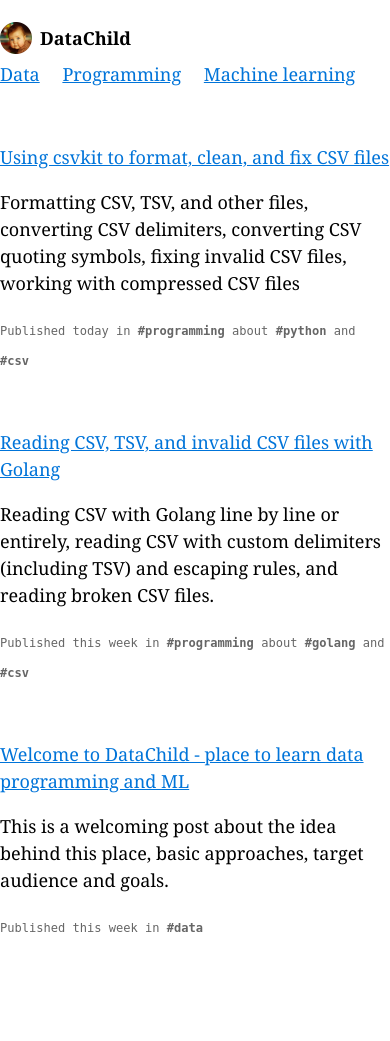
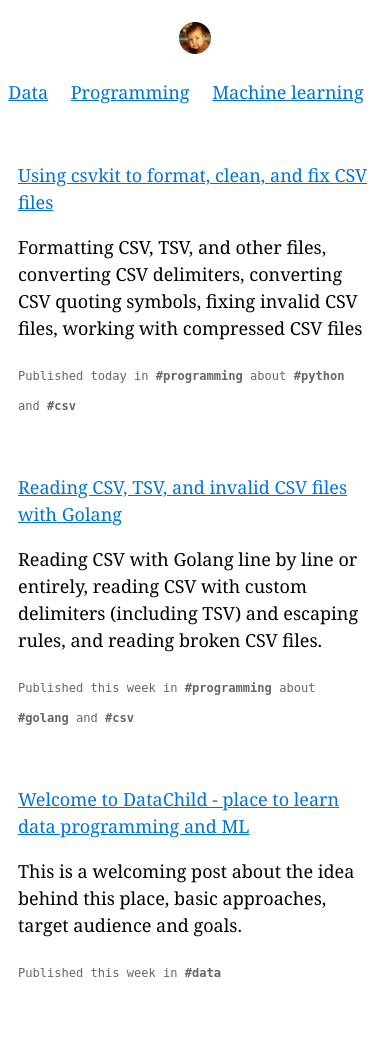
Before and after one commit to mrcrypster/datachild, a PHP site: page / in a window 390 px wide. Before the commit the page ends 932 px from the top, so only its background shows below. Run offline with PHP 8.4, Linux system fonts and the light colour scheme; style sheets or scripts are compiled from the project's sources; some libraries are stand-ins or nearby versions.

Commit message:
mobile styles

```diff
--- a/web/s.less
+++ b/web/s.less
@@ -5,6 +5,9 @@ body {
   line-height: 150%;
   padding: 0;
   margin: 0;
+  border: 0;
+  width: 100%;
+  box-sizing: border-box;
 }
 
 a {
@@ -26,6 +29,7 @@ a {
 /* Head */
 #head {
   width: 100%;
+  box-sizing: border-box;
   max-width: 900px;
   margin: 0 auto 0 auto;
   padding: 1em 0;
@@ -69,6 +73,24 @@ a {
   }
 }
 
+@media only screen and (max-width: 950px) {
+  #head {
+    text-align: center;
+
+    #logo {
+      display: block;
+      margin: 0 auto 1em auto;
+      text-indent: -9999px;
+      padding: 0;
+      background-position: center !important;
+    }
+
+    ul#menu {
+      text-align: center;
+    }
+  }
+}
+
 
 
 /* Articles list */
@@ -86,6 +108,13 @@ a {
       font-family: monospace;
       color: #666;
     }
+  }
+}
+
+@media only screen and (max-width: 950px) {
+  .articles {
+    box-sizing: border-box;
+    padding: 0 1em;
   }
 }
 
@@ -268,3 +297,26 @@ article {
     }
   }
 }
+
+@media only screen and (max-width: 950px) {
+  article {
+    h1 {
+      padding: 1em;
+      font-weight: bold;
+      line-height: 150%;
+    }
+
+    small, p, ul, ol, h2, h3, h4, h5 {
+      padding: 0 1em;
+    }
+
+    pre code {
+      overflow: auto;
+      border-radius: 0;
+    }
+
+    pre + ul {
+      padding-left: 2em;
+    }
+  }
+}
```
